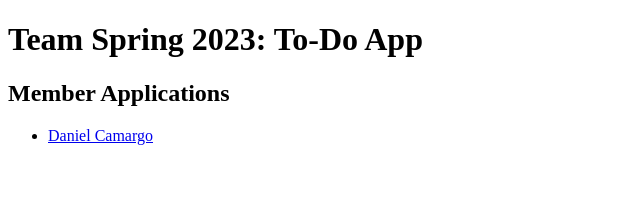
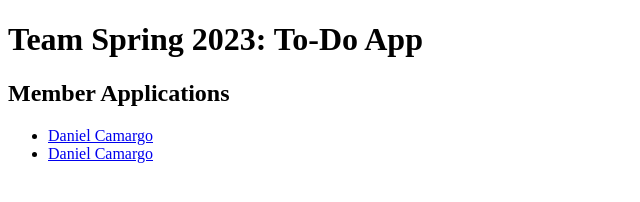
Before and after one commit to RoseWang-web/To-Do-List, a website: page public/index.html in a window 1280 px wide. Shown: the whole page, without its empty margins (0-640 px from the left). Drawn offline with Linux system fonts and the light colour scheme.

Commit message:
andre folder

```diff
--- a/public/index.html
+++ b/public/index.html
@@ -12,6 +12,8 @@
         <h2>Member Applications</h2>
         <ul>
             <li><a href="/danielcamargo">Daniel Camargo</a></li>
+
+            <li><a href="/andre">Daniel Camargo</a></li>
         </ul>
     </body>
 
```
Also changed, not shown: api/andre/task.js.txt (added), public/andre/index.html.txt (added).
